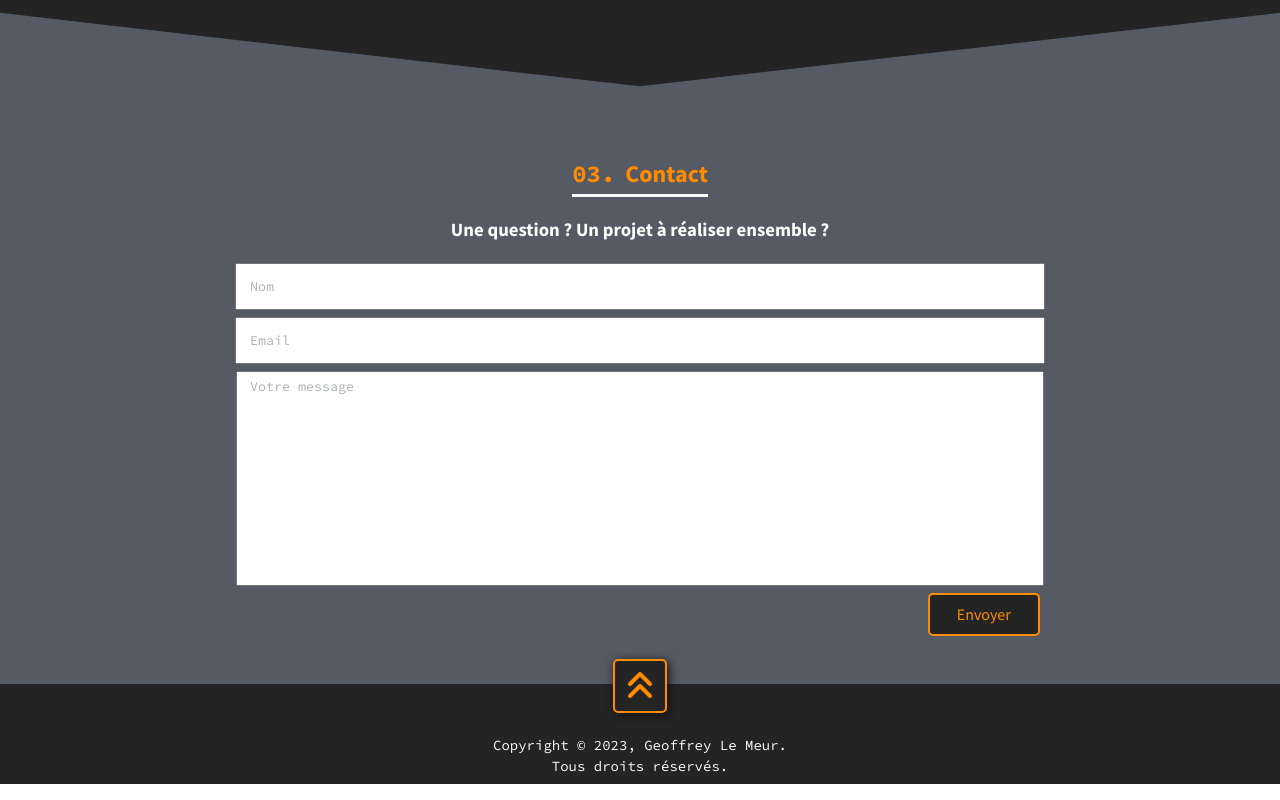
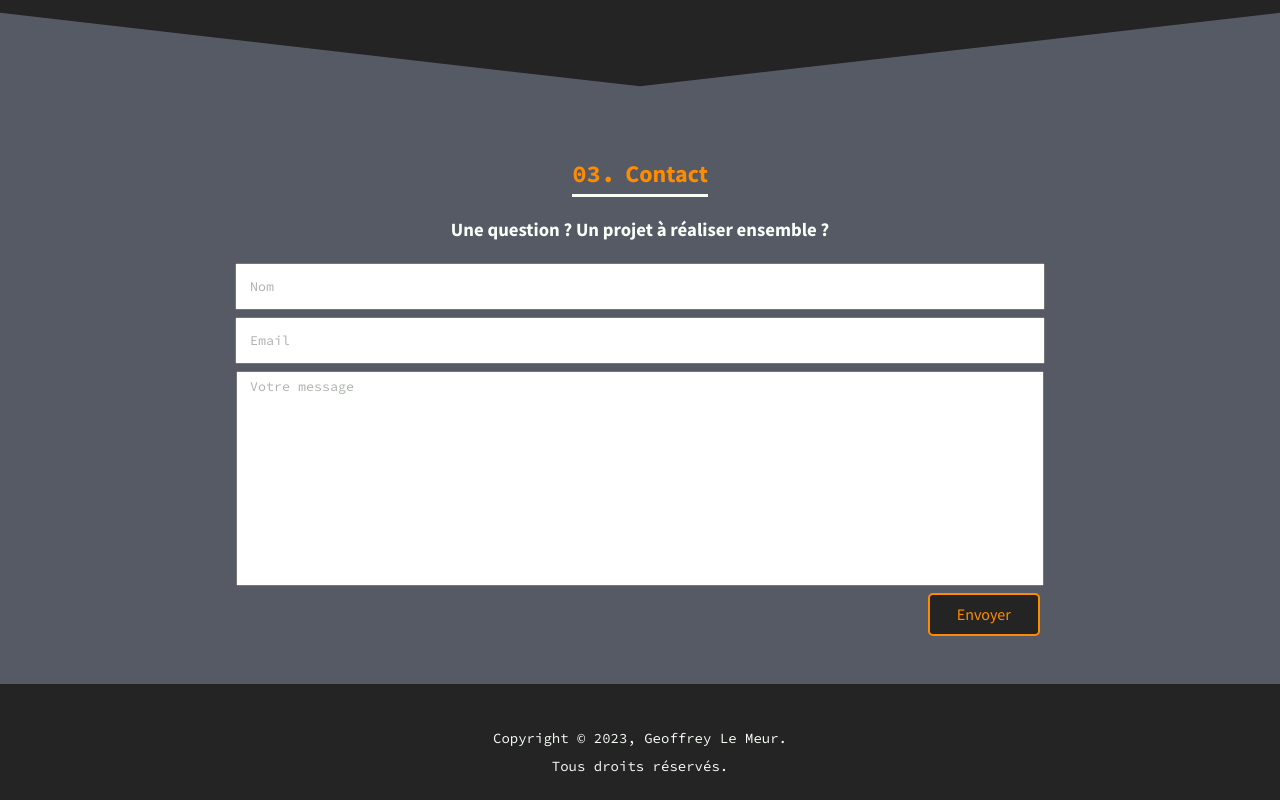
Before and after one commit to BuckyBuck135/Portfolio, a React (Vite) app: page / in a window 1280 px wide. Shown: the part 3257-4057 px from the top of the page. Built offline with nearby package versions, Linux system fonts and the light colour scheme.

Commit message:
animating footer

```diff
--- a/src/Components/Footer/Footer.css
+++ b/src/Components/Footer/Footer.css
@@ -1,11 +1,17 @@
 footer {
     background-color: var(--dark-slate);
     height: 100px;
+    padding-bottom: 1em;
     display: flex;
+    flex-direction: column;
     justify-content: center;
-    align-items: flex-end;
+    align-items: center;
     text-align: center;
     position: relative;
+}
+
+footer p:first-of-type {
+    margin-top: auto;
 }
 
 .icon-wrapper {
@@ -21,8 +27,8 @@ footer {
     position: absolute;
     margin: auto;
     inset: -25px 0 auto 0;
+}
 
-}
 .fa-angles-up {
     color: var(--accent);
     font-size: var(--font-heading);
@@ -37,8 +43,9 @@ footer p {
     font-family: var(--font-mono);
     font-size: var(--font-xs);
     padding-bottom: 0.5em;
+}
 
-}
+
 @keyframes pointUp {
     to {
         transform: translateY(-5px);
--- a/src/Components/Footer/Footer.jsx
+++ b/src/Components/Footer/Footer.jsx
@@ -1,8 +1,28 @@
 import React from "react"
 import "./Footer.css"
+import { useLayoutEffect } from "react";
+gsap.registerPlugin(ScrollTrigger);
 
 
 export default function Footer() {
+  useLayoutEffect(() => {
+    // create our context. This function is invoked immediately and all GSAP animations and ScrollTriggers created during the execution of this function get recorded so we can revert() them later (cleanup)
+    let ctx = gsap.context(() => {
+      gsap.set(".icon-wrapper", {y: "-=30", opacity: 0});
+      gsap.to(".icon-wrapper", {y: 0, opacity: 1, duration: 1, scrollTrigger: {
+        trigger: "footer",
+        toggleActions: "play none play reset"
+      }})
+
+      gsap.to("footer p", {x: 0, opacity: 1, duration: 1, scrollTrigger: {
+        trigger: "footer",
+        toggleActions: "play none play reset"
+      }})
+
+    });
+    return () => ctx.revert(); // cleanup
+
+    }, []); // <- empty dependency Array so it doesn't re-run on every render
 
   return (
     <footer>
@@ -11,7 +31,8 @@ export default function Footer() {
                 <i className="fa-solid fa-angles-up"></i>
             </div>
         </a>
-        <p>Copyright © 2023, Geoffrey Le Meur. <br></br>Tous droits réservés.</p>
+        <p className="X-2">Copyright © 2023, Geoffrey Le Meur.</p>
+        <p className="X2">Tous droits réservés.</p>
     </footer>
   );
 }
```
